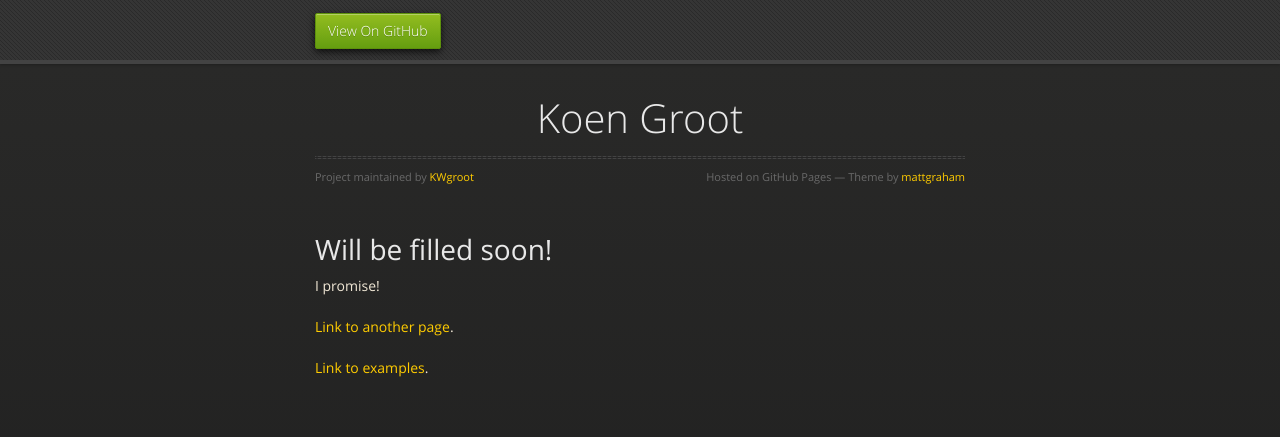
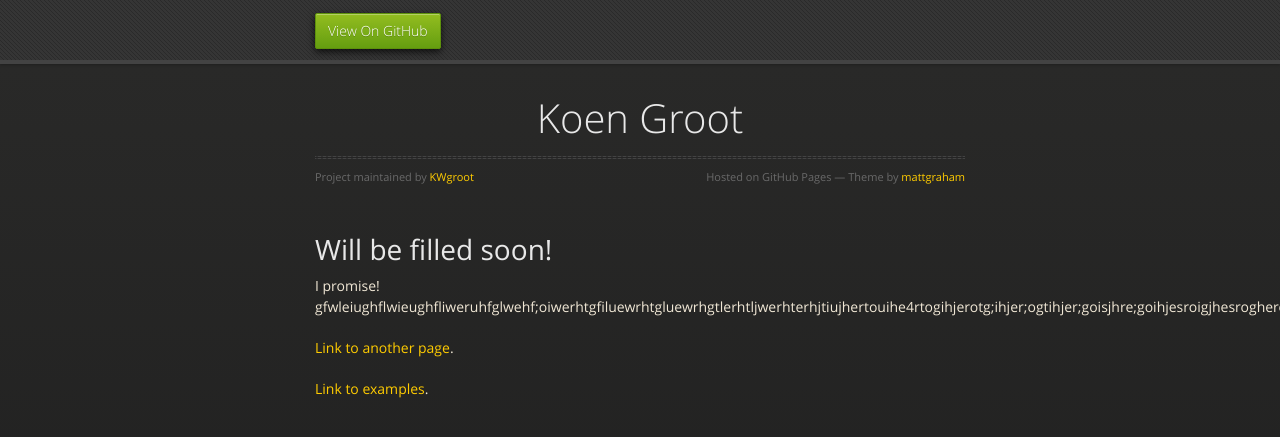
Before and after one commit to KWgroot/GitHub-Page, a Jekyll site: the page built from index.md, in a window 1280 px wide. Shown: the top 437 px of the page. Built offline with Jekyll 4.4.1, drawn with Linux system fonts in a browser that asks for light colours; the repository's description, which GitHub fills in, is left out; our own code applies the rules of GitHub Pages for plain Markdown files.

```diff
--- a/index.md
+++ b/index.md
@@ -4,7 +4,7 @@ layout: default
 
 # Will be filled soon!
 
-I promise!
+I promise! gfwleiughflwieughfliweruhfglwehf;oiwerhtgfiluewrhtgluewrhgtlerhtljwerhterhjtiujhertouihe4rtogihjerotg;ihjer;ogtihjer;goisjhre;goihjesroigjhesrogheroighje;roighjeroihjgeroighj
 
 [Link to another page](./another-page.html).
 
```
